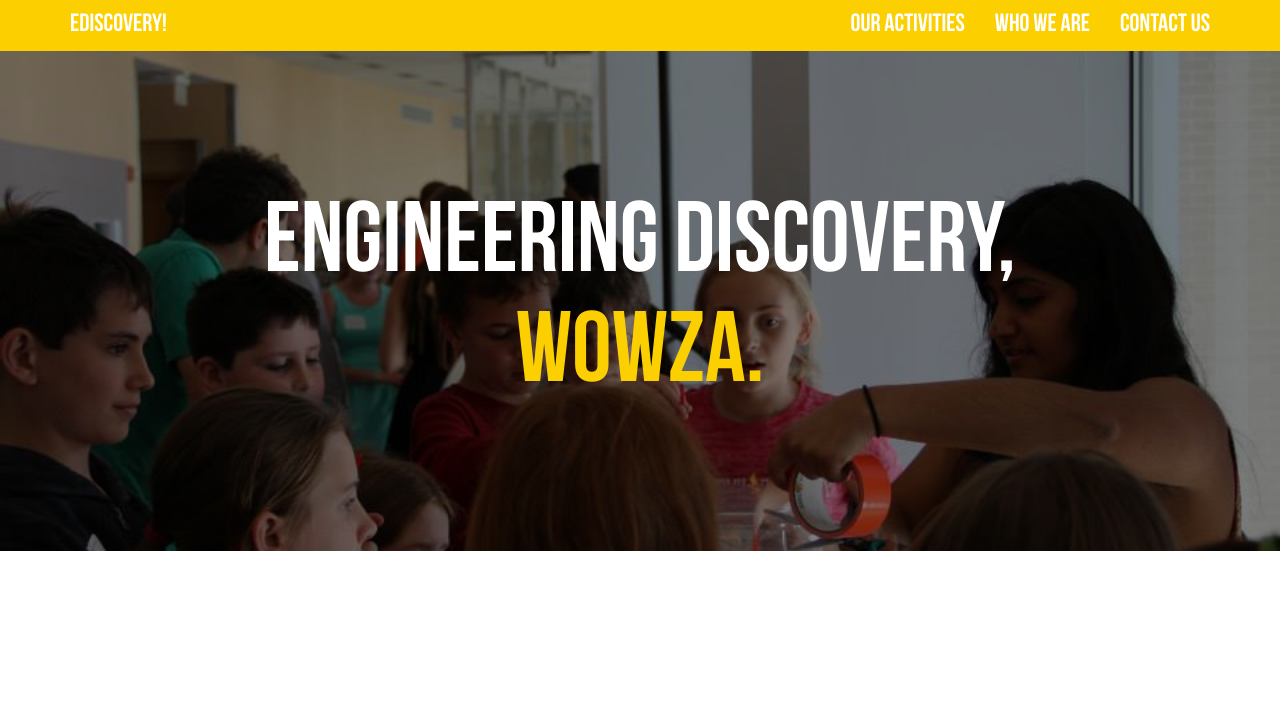
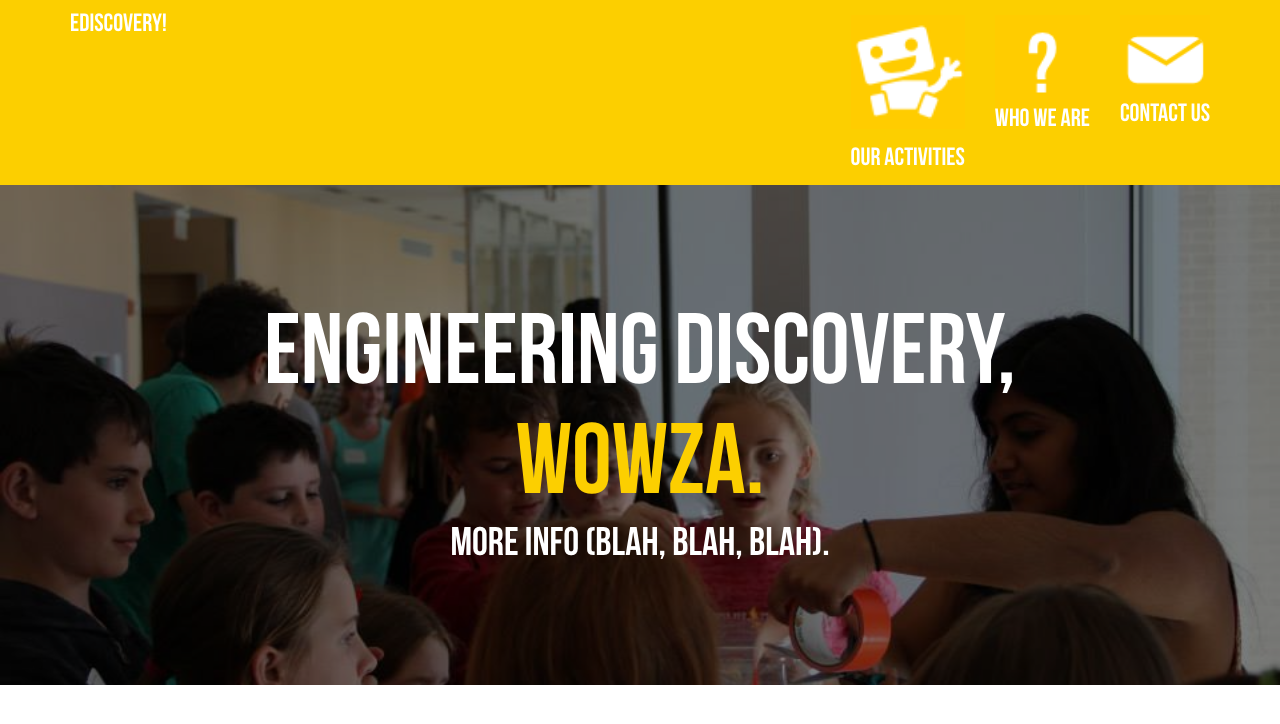
Before and after one commit to eDiscovery/eDiscovery.github.io, a plain HTML site: page index.html in a window 1280 px wide. Shown: the top 724 px of the page. Drawn offline with Linux system fonts and the light colour scheme.

Commit message:
added icons to navbar

```diff
--- a/cover.css
+++ b/cover.css
@@ -47,3 +47,11 @@ body {
 #colored {
   color: #FCCF00;
 }
+
+.subtitle {
+  font-family: "Bebas Neue Bold";
+  color: white;
+  font-size: 40px;
+  margin-top: 0px;
+  margin-bottom: 0px;
+}
--- a/index.html
+++ b/index.html
@@ -17,9 +17,9 @@
         </div>
         <div id="navbar" class="navbar-collapse collapse">
           <ul class="nav navbar-nav navbar-right">
-            <li><a href="../navbar/">our activities</a></li>
-            <li><a href="./">who we are</a></li>
-            <li><a href="../navbar-fixed-top/">contact us</a></li>
+            <li id="activities"><a href="../navbar/"><img class="logo-nav" src="images/activities_icon.png"><br>our activities</a></li>
+            <li id="who"><a href="./"><img class="logo-nav" src="images/about_icon.png">who we are</a></li>
+            <li id="contact"><a href="../navbar-fixed-top/"><img class="logo-nav" src="images/contact_icon.png">contact us</a></li>
           </ul>
         </div><!--/.nav-collapse -->
       </div>
@@ -31,6 +31,7 @@
         <div class="inner cover">
         	<h1 class="title">Engineering Discovery,</h1>
         	<h1 class="title" id="colored">Wowza.</h1>
+        	<h2 class="subtitle">more info (blah, blah, blah).</h2>
         </div>
       </div>
     </div>
--- a/nav.css
+++ b/nav.css
@@ -27,3 +27,9 @@ body {
 .navbar-default .navbar-nav>li>a {
   color: #ffffff;
 }
+
+.logo-nav{
+  display:block;
+  text-align: center;
+  width: 100%;
+}
```
